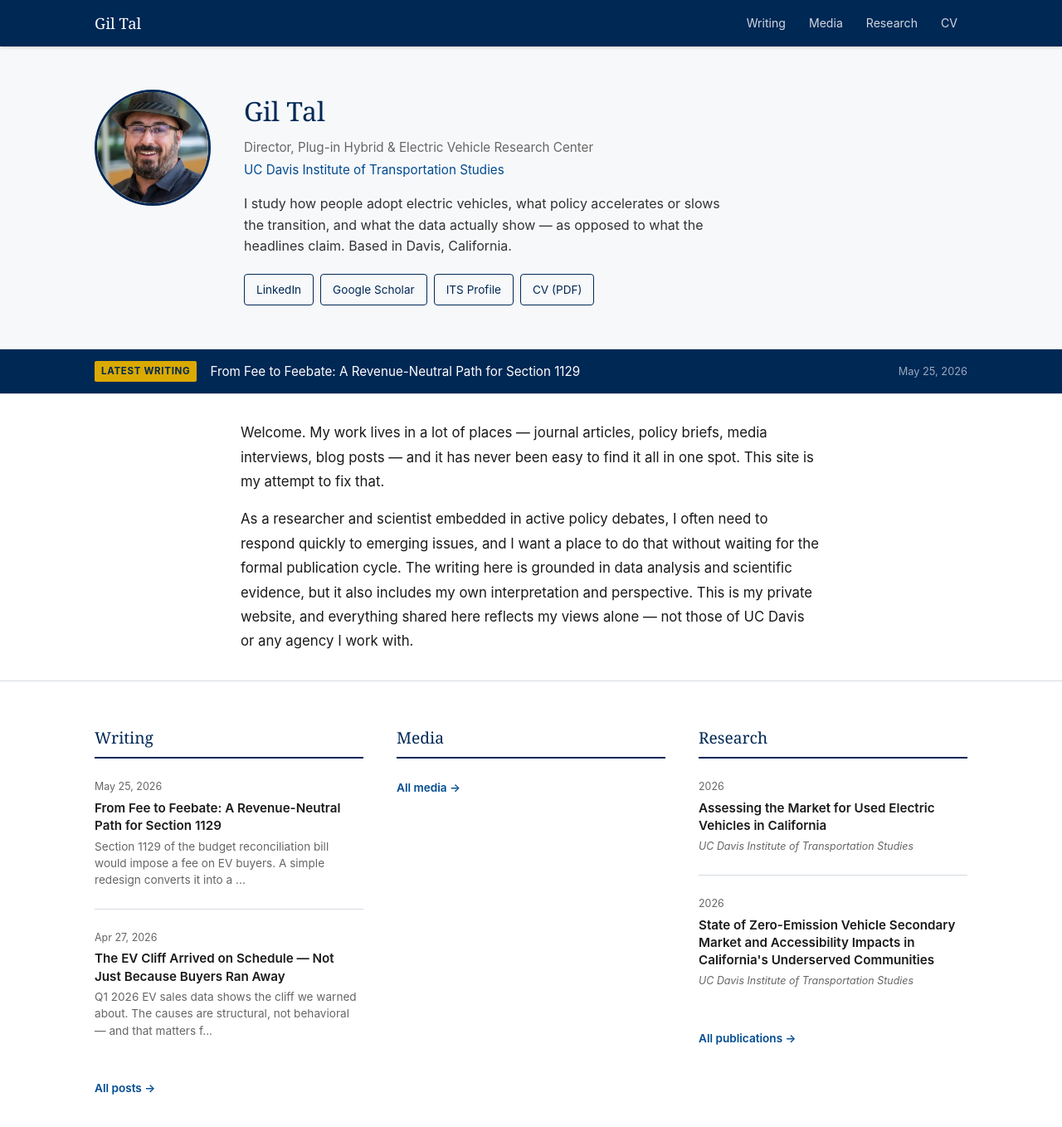
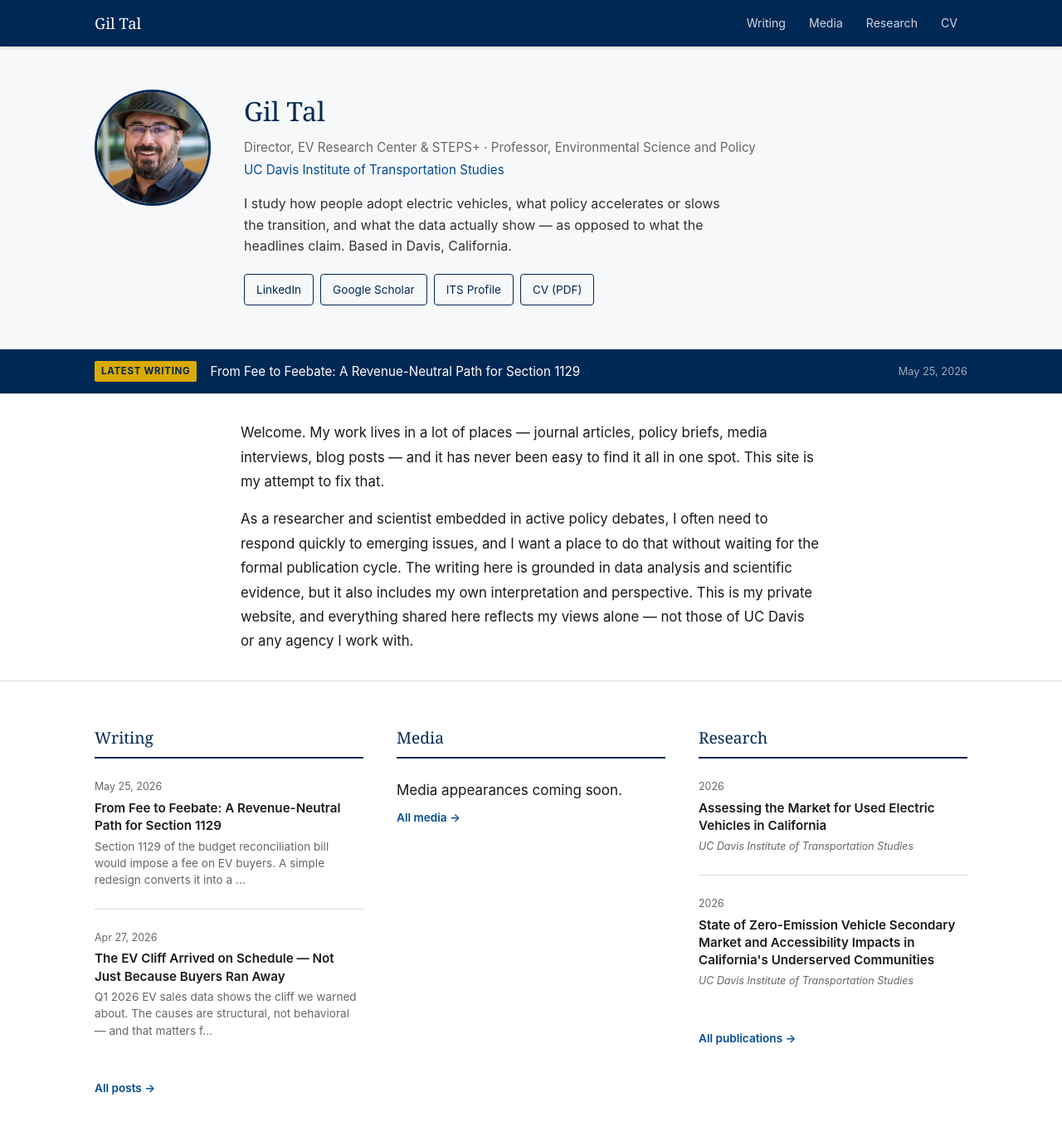
Before and after one commit to giltalEV/giltalEV.github.io, a Jekyll site: the page built from index.html, in a window 1280 px wide and 1400 px high. Shown: the top 1358 px of the window at 83% size. Built offline with Jekyll 4.4.1, drawn with Linux system fonts in a browser that asks for light colours.

Commit message:
Fix: correct title on homepage; graceful empty state for media column

```diff
--- a/index.html
+++ b/index.html
@@ -11,7 +11,7 @@ title: Home
       </div>
       <div class="hero-text">
         <h1 class="hero-name">Gil Tal</h1>
-        <p class="hero-title">Director, Plug-in Hybrid &amp; Electric Vehicle Research Center</p>
+        <p class="hero-title">Director, EV Research Center &amp; STEPS+ &middot; Professor, Environmental Science and Policy</p>
         <p class="hero-affiliation"><a href="https://its.ucdavis.edu/" target="_blank" rel="noopener">UC Davis Institute of Transportation Studies</a></p>
         <p class="hero-bio">I study how people adopt electric vehicles, what policy accelerates or slows the transition, and what the data actually show — as opposed to what the headlines claim. Based in Davis, California.</p>
         <div class="hero-links">
@@ -66,6 +66,7 @@ title: Home
       <div class="hub-col">
         <h2 class="col-heading">Media</h2>
         {% assign featured_media = site.data.media | where: "featured", true %}
+        {% if featured_media.size > 0 %}
           {% for item in featured_media limit:4 %}
           <article class="hub-item">
             <time class="item-date">{{ item.date | date: "%b %-d, %Y" }}</time>
@@ -73,6 +74,9 @@ title: Home
             <span class="item-outlet">{{ item.outlet }} &middot; {{ item.type }}</span>
           </article>
           {% endfor %}
+        {% else %}
+          <p class="item-empty">Media appearances coming soon.</p>
+        {% endif %}
         <a href="{{ '/media.html' | relative_url }}" class="col-more">All media &rarr;</a>
       </div>
 
```
Lines whose indentation alone changed are shown as unchanged.
